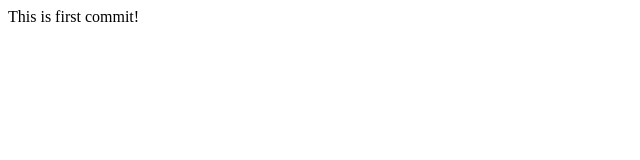
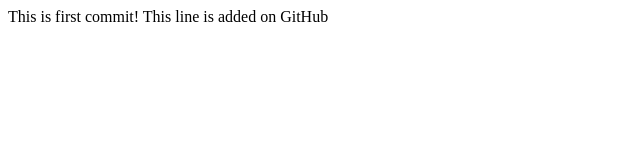
Before and after one commit to npmcdn-to-unpkg-bot/Home_Work, a plain HTML site: page index.html in a window 1280 px wide. Shown: the whole page, without its empty margins (0-640 px from the left). Drawn offline with Linux system fonts and the light colour scheme.

Commit message:
Update index.html

```diff
--- a/index.html
+++ b/index.html
@@ -8,5 +8,7 @@
 
 This is first commit!
 
+This line is added on GitHub
+
 </body>
 </html>
```
